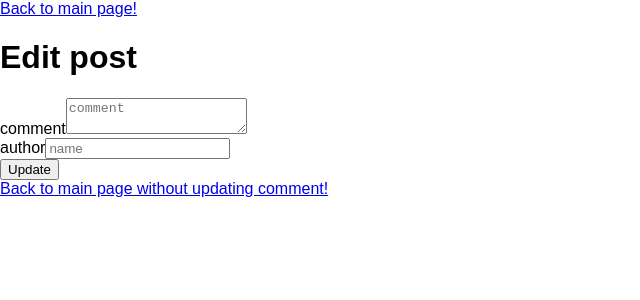
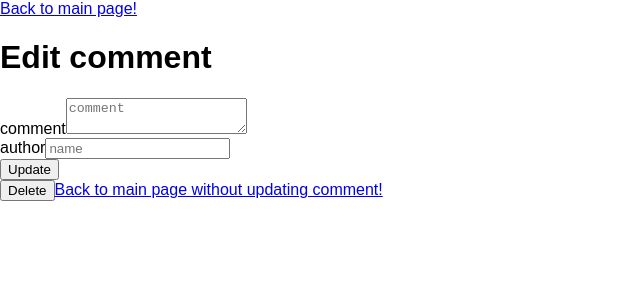
Before and after one commit to laszlosuslecz/udacity-redux-project, a React (Create React App) app in the folder frontend/: page /comment/edit/1/1 in a window 1280 px wide. Shown: the top 300 px of the page, without its empty margins (0-640 px from the left). Built offline with nearby package versions, Linux system fonts and the light colour scheme; no server answers.

Commit message:
feat: mechanism for deleting given comment and link back to comments

```diff
--- a/frontend/src/actions/index.js
+++ b/frontend/src/actions/index.js
@@ -13,7 +13,8 @@ import {
   getComments,
   createComment,
   getCommentDetail,
-  editGivenComment
+  editGivenComment,
+  deleteGivenComment
 } from '../api_methods'
 
 export const FETCH_POSTS = 'fetch_posts'
@@ -29,6 +30,7 @@ export const FETCH_COMMENTS = 'fetch_comments'
 export const CREATE_NEW_COMMENT = 'create_new_comment'
 export const FETCH_GIVEN_COMMENT = 'fetch_given_comment'
 export const EDIT_COMMENT = 'edit_comment'
+export const DELETE_COMMENT = 'delete_comment'
 
 //Comments
 export function fetchComments(postId) {
@@ -56,6 +58,13 @@ export function editComment(id, values, callback) {
   return {
     type: EDIT_COMMENT,
     payload: editGivenComment(id, values, callback)
+  }
+}
+
+export function deleteComment(id, callback) {
+  return {
+    type: DELETE_COMMENT,
+    payload: deleteGivenComment(id, callback)
   }
 }
 
--- a/frontend/src/api_methods/index.js
+++ b/frontend/src/api_methods/index.js
@@ -100,4 +100,9 @@ export const editGivenComment = (id, comment, callback) =>
 
 
 //delete given comment  --> a: deleteComment
-//export const deleteGivenComment
+export const deleteGivenComment = (id, callback) =>
+  fetch(`${url}/comments/${id}`, {
+    method: 'DELETE',
+    headers
+  })
+  .then(() => callback())
--- a/frontend/src/components/CommentEdit.js
+++ b/frontend/src/components/CommentEdit.js
@@ -5,7 +5,8 @@ import { Link } from 'react-router-dom'
 
 import {
   editComment,
-  fetchGivenComment
+  fetchGivenComment,
+  deleteComment
 } from '../actions'
 
 class CommentEdit extends Component {
@@ -14,6 +15,14 @@ class CommentEdit extends Component {
     const { id } = this.props.match.params
     this.props.fetchGivenComment(id)
     this.handleInitialize()
+  }
+
+  onDeleteClick() {
+    const { id, category } = this.props.match.params
+    const { parentId } = this.props.comment
+    this.props.deleteComment(id, () => {
+      this.props.history.push(`/${category}/${parentId}`)
+    })
   }
 
   handleInitialize() {
@@ -65,7 +74,7 @@ class CommentEdit extends Component {
             Back to main page!
           </Link>
         </div>
-        <h1>Edit post</h1>
+        <h1>Edit comment</h1>
         <form onSubmit={ handleSubmit(this.onSubmit.bind(this)) }>
           <Field
             name="body" component={ this.renderTextarea } label='comment' placeholder='comment'
@@ -75,6 +84,9 @@ class CommentEdit extends Component {
           />
           <button type="submit">Update</button>
         </form>
+        <button
+          onClick={ this.onDeleteClick.bind(this) }
+        >Delete</button>
         <Link to="/">
             Back to main page without updating comment!
         </Link>
@@ -106,5 +118,5 @@ export default reduxForm({
   validate,
   form: 'edit-comment'
 })(
-  connect(mapStateToProps, { editComment, fetchGivenComment })(CommentEdit)
+  connect(mapStateToProps, { editComment, fetchGivenComment, deleteComment })(CommentEdit)
 )
--- a/frontend/src/reducers/reducer_comments.js
+++ b/frontend/src/reducers/reducer_comments.js
@@ -1,10 +1,15 @@
 import _ from 'lodash'
-import { FETCH_COMMENTS } from '../actions'
+import {
+  FETCH_COMMENTS,
+  DELETE_COMMENT
+} from '../actions'
 
 function comments (state = {}, action) {
   switch (action.type) {
     case FETCH_COMMENTS:
       return _.mapKeys(action.payload, 'id')
+    case DELETE_COMMENT:
+      return _.omit( state, action.payload)
     default:
       return state
   }
```
